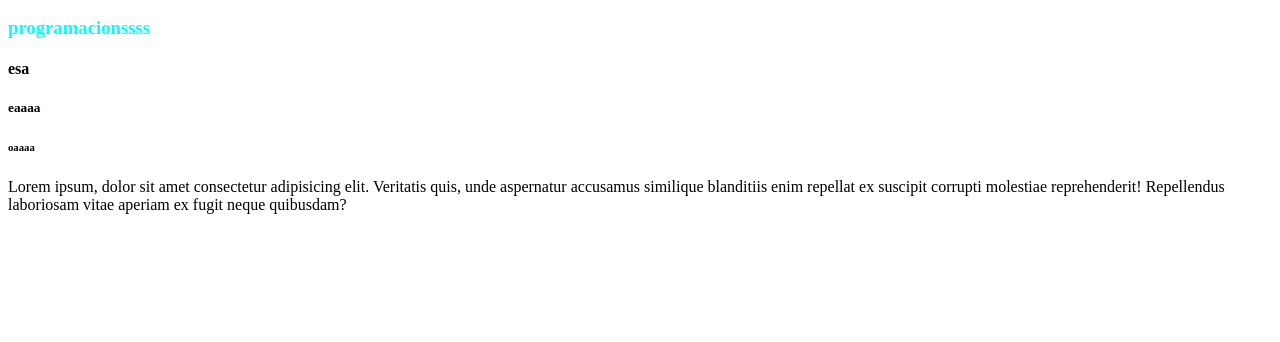
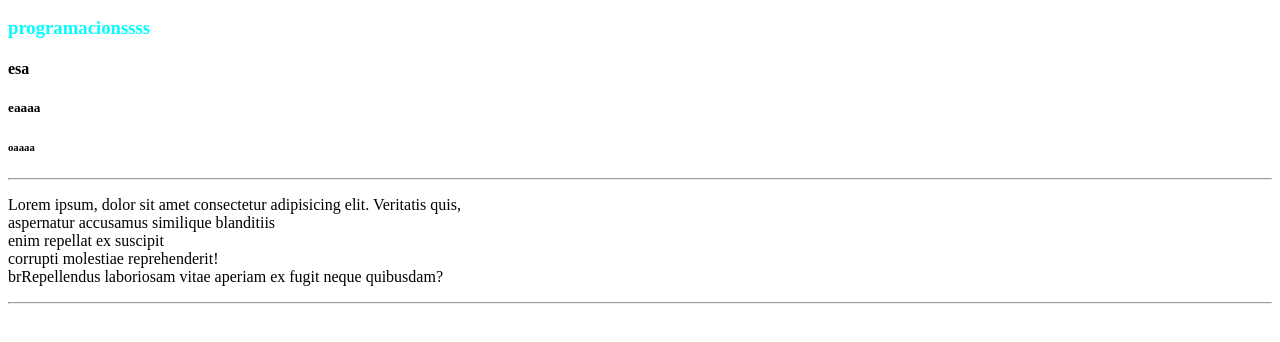
Before and after one commit to yudasdelrg/bamc42, a plain HTML site: page index.html in a window 1280 px wide. Shown: the part 110-452 px from the top of the page. Drawn offline with Linux system fonts and the light colour scheme.

Commit message:
newwwmutanss

```diff
--- a/index.html
+++ b/index.html
@@ -43,7 +43,12 @@ Y ASI PODER TRABAJAR EN CSS CONECTADO A NUESTRA PAGINA DE HTML
     <h4>esa</h4>
     <h5>eaaaa</h5>
     <h6>oaaaa</h6>
+<!--
+"HR" ES UNA LINEA CREADA POR HTML
+-->
+    <hr>
     <!-- "BR" HACE UN SALTO DE PARRAFO O DE LINEA, CADA VEZ QUE AGREGAMOS UNO SERA UN ESPACIO MAS-->
-    <p>Lorem ipsum, dolor sit amet consectetur adipisicing elit. Veritatis quis, unde aspernatur accusamus similique blanditiis enim repellat ex suscipit corrupti molestiae reprehenderit! Repellendus laboriosam vitae aperiam ex fugit neque quibusdam?</p>
+    <p>Lorem ipsum, dolor sit amet consectetur adipisicing elit. Veritatis quis, <br>  aspernatur accusamus similique blanditiis <br> enim repellat ex suscipit <br> corrupti molestiae reprehenderit! <br> brRepellendus laboriosam vitae aperiam ex fugit neque quibusdam?</p>
+    <hr>
 </body>
 </html>
```
